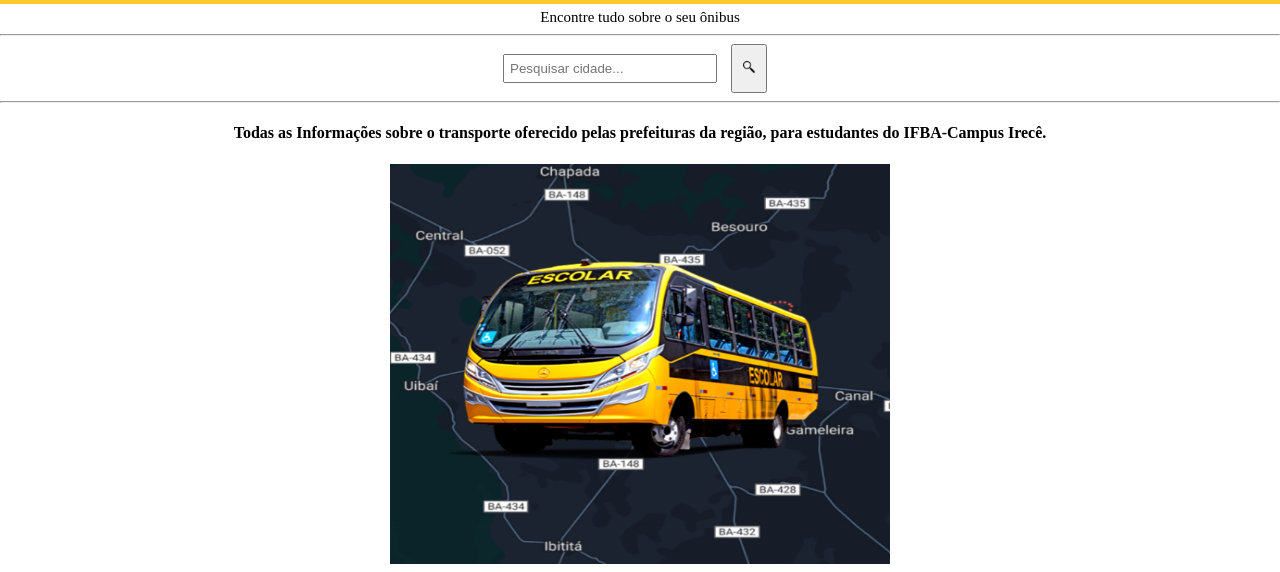
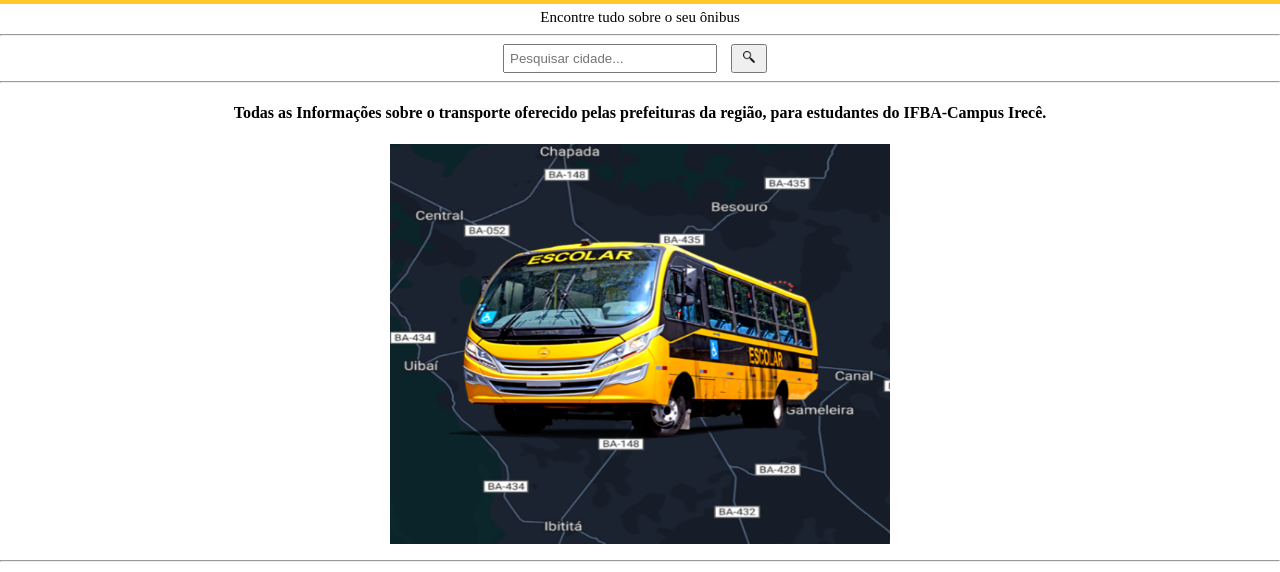
Before and after one commit to RianReisNeiva/IFbus-Onibus, a plain HTML site: page index.html in a window 1280 px wide. Shown: the part 60-632 px from the top of the page. Drawn offline with Linux system fonts and the light colour scheme.

Commit message:
Update Ifbus-style.css

```diff
--- a/Ifbus-style.css
+++ b/Ifbus-style.css
@@ -63,7 +63,7 @@ footer p{
 }
 
 button {
-    padding: 15px 10px;
+    padding: 5px 10px;
     align-items: center;
     margin: 0 10px;/* botão de voltar*/
 }
```
